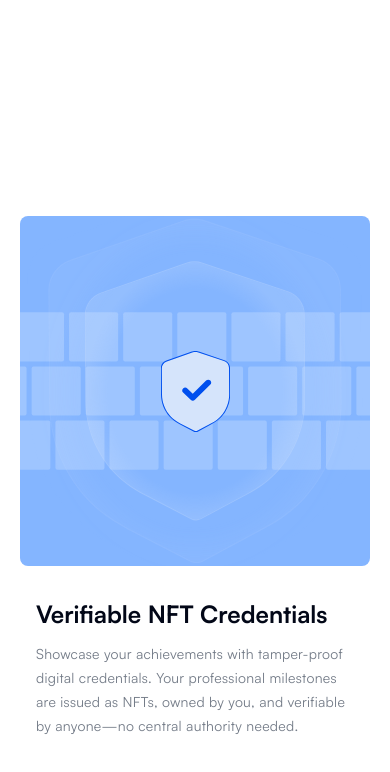
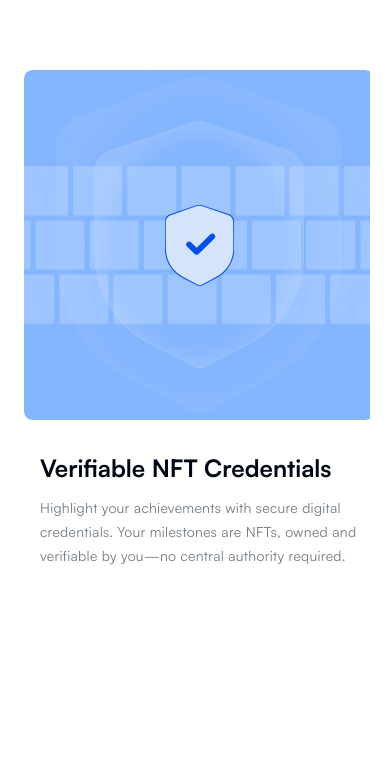
Before and after one commit to TinyTribe/credenza-frontend, a Next.js app: page / in a window 390 px wide. Shown: the part 792-1564 px from the top of the page. After the commit the page ends 1426 px from the top, so only its background shows below. Built offline with nearby package versions, Linux system fonts and the light colour scheme.

Commit message:
feat: update text for multi-panel section

```diff
--- a/src/app/page.tsx
+++ b/src/app/page.tsx
@@ -7,7 +7,7 @@ const Home = () => {
     <div className='max-w-[1440px] mx-auto w-full'>
       <Navbar />
       <HeroSection />
-      <div className='max-w-[1184px] mx-auto px-5 md:px-6 w-full flex flex-col gap-[200px] pt-[200px]'>
+      <div className='max-w-[1184px] mx-auto px-5 md:px-6 w-full flex flex-col gap-[50px] md:gap-[100px] lg:gap-[200px] pt-[50px] md:pt-[100px] lg:pt-[200px]'>
         <MultiPanelSection />
       </div>
     </div>
--- a/src/components/sectional-panel.tsx
+++ b/src/components/sectional-panel.tsx
@@ -95,12 +95,12 @@ export const SectionPanel = ({
       initial='hidden'
       animate={isActive ? 'visible' : 'hidden'}
       variants={containerVariants}
-      className='w-full flex flex-col lg:flex-row gap-4 lg:gap-[50px] lg:h-[548px]'
+      className='w-full flex flex-col lg:flex-row gap-4 lg:gap-[50px] m-1'
       transition={{ duration: 1 }}
     >
       <motion.div
         variants={animationContainerVariants}
-        className='flex items-center justify-center h-[350px] md:h-[400px] lg:h-[548px] w-full lg:max-w-[692px] rounded-[8px] md:rounded-2xl backdrop-blur-sm'
+        className='flex items-center justify-center h-[350px] md:h-[400px] lg:h-[548px] w-full lg:max-w-[692px] rounded-[8px] md:rounded-2xl backdrop-blur-sm overflow-hidden'
         whileHover={{ scale: 1.01 }}
         transition={{ duration: 0.4 }}
       >
--- a/src/components/sections/multi-panel-section.tsx
+++ b/src/components/sections/multi-panel-section.tsx
@@ -21,23 +21,23 @@ export const sections: SectionProps[] = [
     id: 'verifiable-nft',
     title: 'Verifiable NFT Credentials',
     subtitle:
-      'Showcase your achievements with tamper-proof digital credentials. Your professional milestones are issued as NFTs, owned by you, and verifiable by anyone—no central authority needed.',
+      'Highlight your achievements with secure digital credentials. Your milestones are NFTs, owned and verifiable by you—no central authority required.',
     animation: <VerifiableNftAnimation />,
     color: '#014ADD',
   },
   {
     id: 'on-chain-verified',
-    title: 'On-Chain Verified',
+    title: 'On-Chain Verified Organizations',
     subtitle:
-      'Every credential is permanently recorded on the blockchain, ensuring authenticity and preventing fraud. Your achievements become part of an immutable digital record.',
+      'Get hired companies that are verified on credenza. Only authenticated organizations can issue credentials or post jobs, so you know you’re dealing with legit entities.',
     animation: <OnChainVerifiedAnimation />,
     color: '#FFCC84',
   },
   {
     id: 'decentralized-job',
-    title: 'Decentralized Job Matching',
+    title: 'Decentralized Job Marketplace',
     subtitle:
-      'Connect with opportunities through our decentralized network. Smart contracts ensure fair compensation and transparent hiring processes without intermediaries.',
+      'Skip the middleman—get hired through trustless matching. Smart contracts match verified talent with real job postings, creating a fair, transparent, and efficient hiring process.',
     animation: <DecentralizedJobAnimation />,
     color: '#84FF8C',
   },
```
